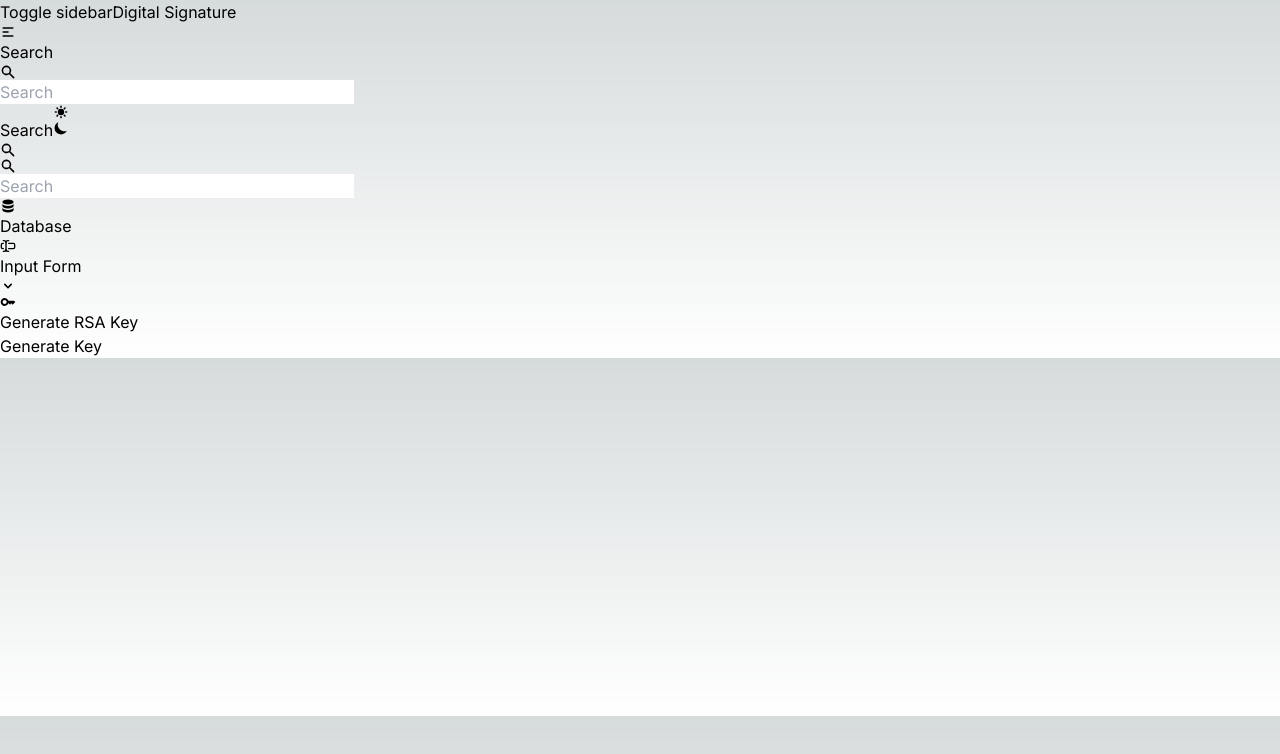
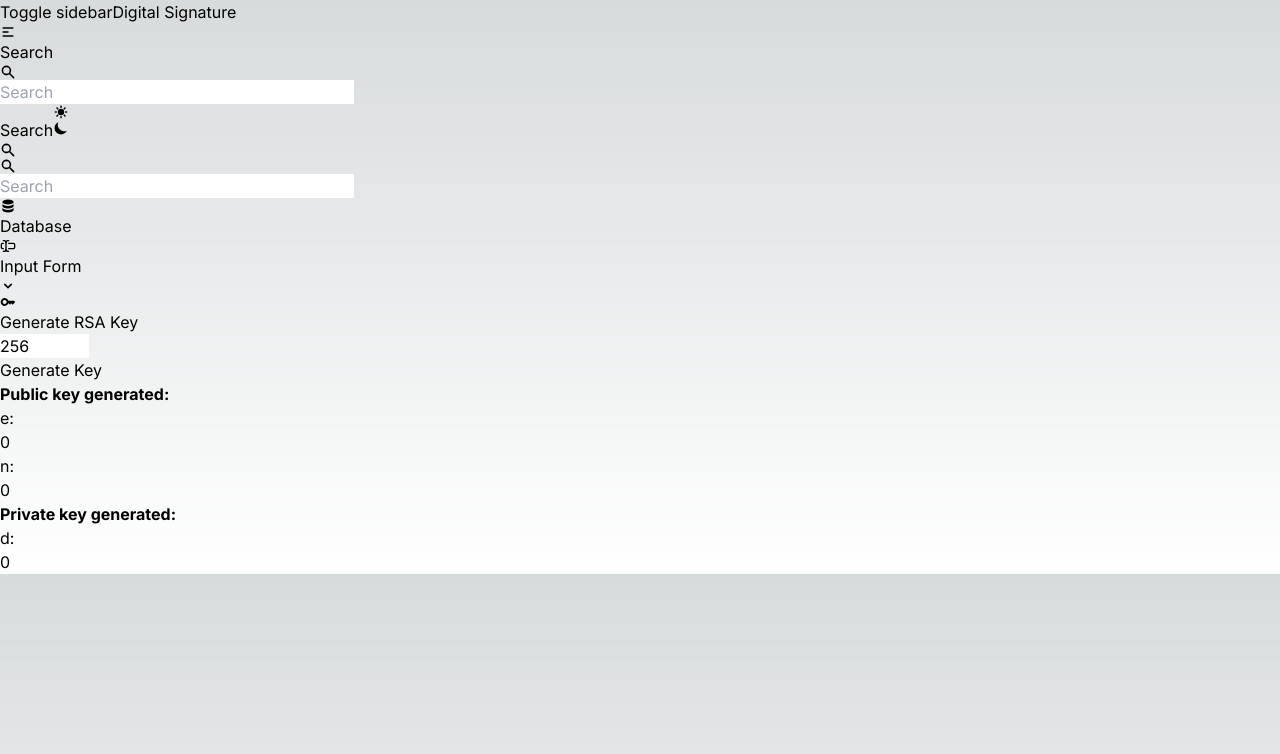
Before and after one commit to abrahammegantoro/digital-signature-website, a Next.js app: page /generate-key in a window 1280 px wide. Shown: the top 754 px of the page. Built offline with nearby package versions, Linux system fonts and the light colour scheme.

Commit message:
rsa_page basic done

```diff
--- a/src/app/generate-key/components/GenerateKeyForm.tsx
+++ b/src/app/generate-key/components/GenerateKeyForm.tsx
@@ -1,20 +1,64 @@
 "use client";
-import { Button, Checkbox, Label, Select, TextInput } from "flowbite-react";
+
+import { useState } from "react";
+import { Button } from "flowbite-react";
 import { generateKeys } from "@/ciphers/rsa";
-import { useState } from "react";
+import DSTextField from "@/components/DSTextField";
 
 export default function GenerateKeyForm() {
+    const [bits, setBits] = useState(256);
+    const [publicKey, setPublicKey] = useState({ e: BigInt(0), n: BigInt(0) });
+    const [privateKey, setPrivateKey] = useState<number>(0);
+
+    // Define the handler for form submission
     const handleSubmit = (event) => {
         event.preventDefault();
-        const keys = generateKeys(256);
-        console.log(keys);
+        const keys = generateKeys(bits);
+        setPublicKey({ e: keys.publicKey[0], n: keys.publicKey[1] });
+        setPrivateKey(keys.privateKey);
     };
 
     return (
         <div>
             <form onSubmit={handleSubmit}>
+                <DSTextField
+                    id="bits"
+                    type="number"
+                    value={bits}
+                    onChange={(e) => setBits(parseInt(e.target.value))}
+                    placeholder="Enter number of bits"
+                    required
+                    min={256}
+                    max={4096}
+                />
                 <Button type="submit">Generate Key</Button>
             </form>
+            <div>
+                <div className="mt-8">
+                    <p><b>Public key generated:</b></p>
+                    <div className="mt-2">
+                        <p>e:</p>
+                        <p className="break-words whitespace-pre-wrap bg-gray-100 p-2 rounded border border-gray-300">
+                            {publicKey.e.toString()}
+                        </p>
+                    </div>
+                    <div className="mt-2">
+                        <p>n:</p>
+                        <p className="break-words whitespace-pre-wrap bg-gray-100 p-2 rounded border border-gray-300">
+                            {publicKey.n.toString()}
+                        </p>
+                    </div>
+                </div>
+                <div className="mt-8">
+                    <p><b>Private key generated:</b></p>
+                    <div className="mt-2">
+                        <p>d:</p>
+                        <p className="break-words whitespace-pre-wrap bg-gray-100 p-2 rounded border border-gray-300">
+                            {privateKey?.toString()}
+                        </p>
+                    </div>
+                </div>
+            </div>
         </div>
     );
 }
```
